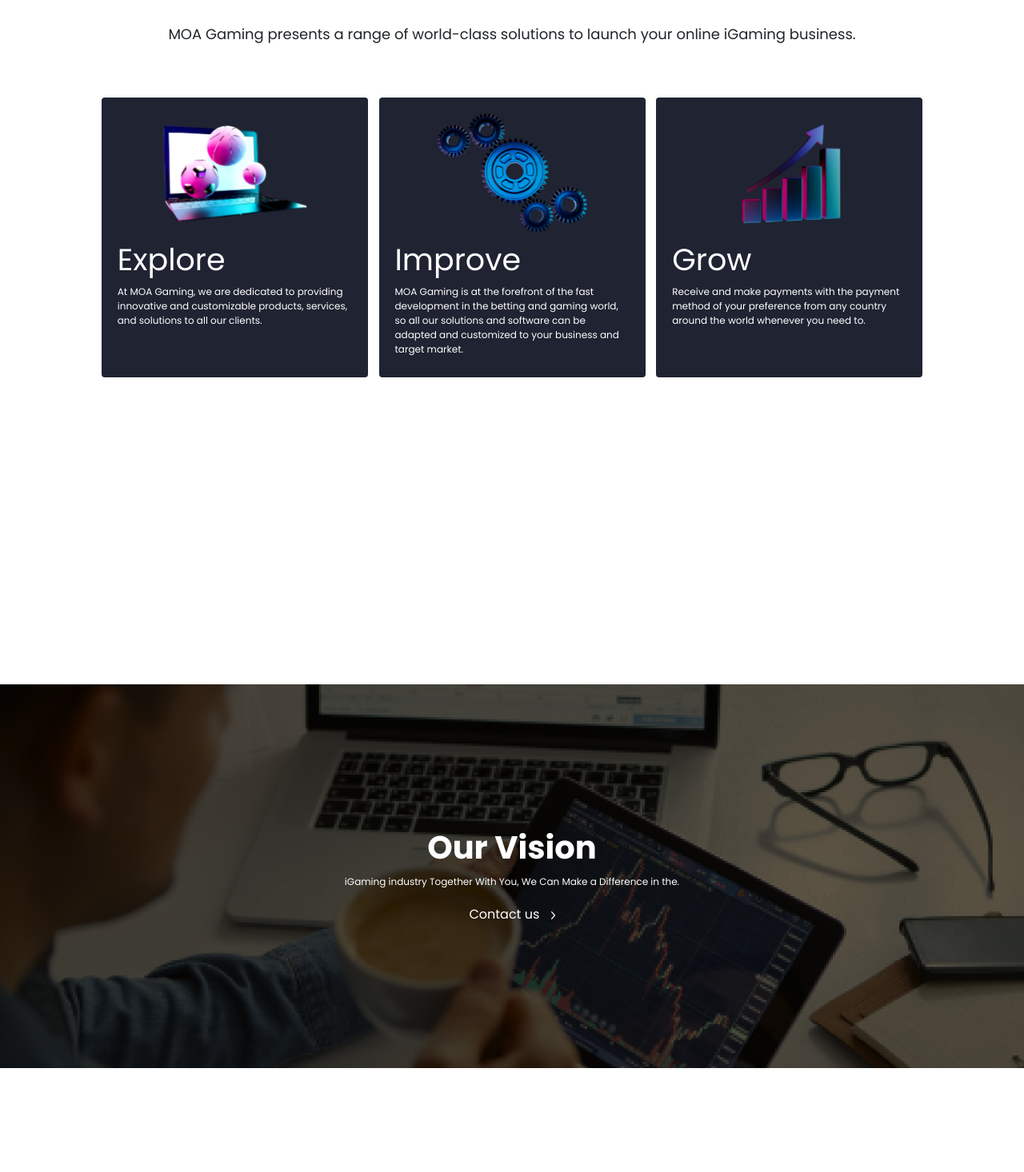
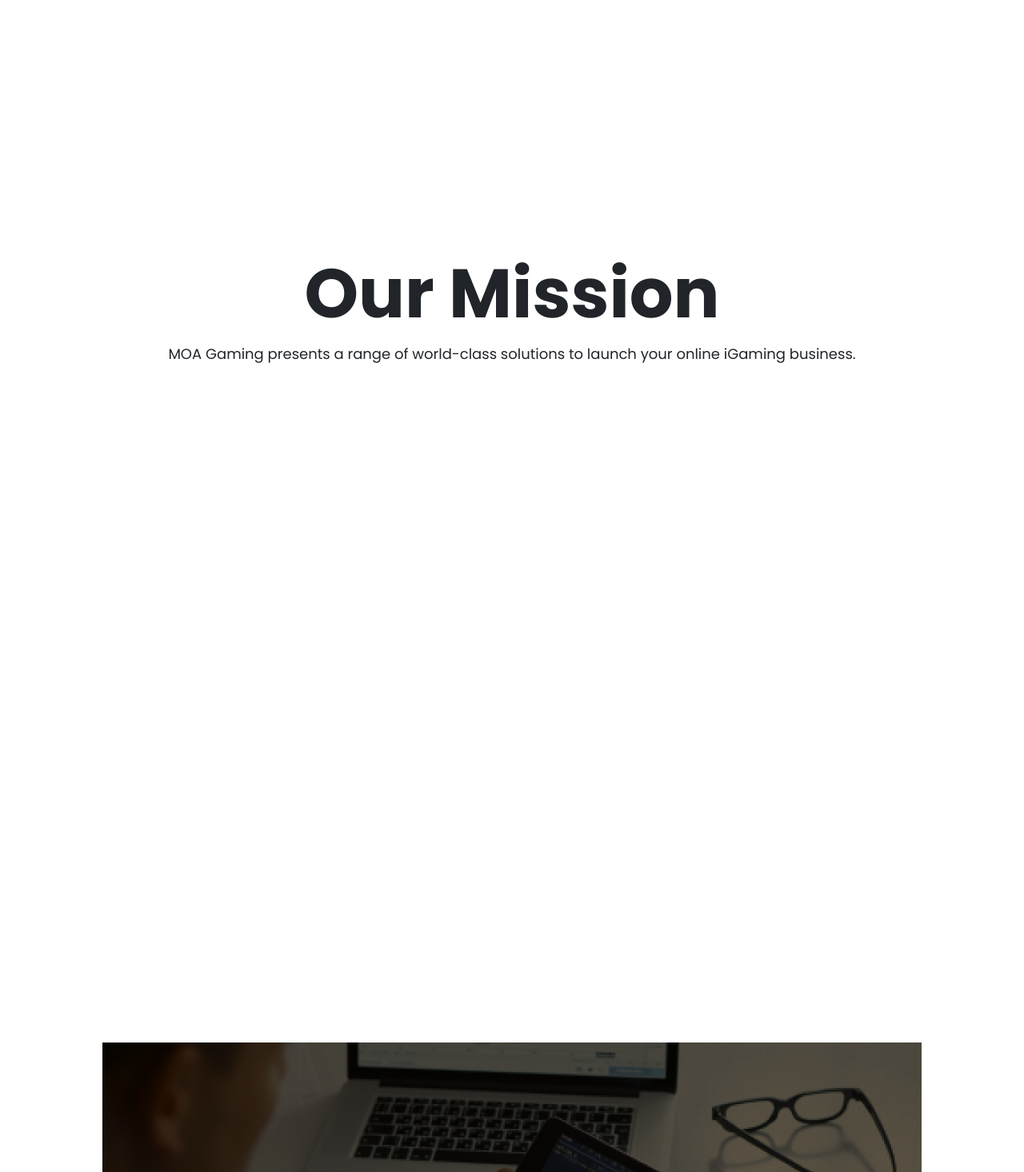
Before and after one commit to TrellixVulnTeam/moa_YZ34, a React (Create React App) app: page /about-us in a window 1280 px wide. Shown: the part 1704-3170 px from the top of the page at 80% size. Built offline with nearby package versions, Linux system fonts and the light colour scheme.

Commit message:
feature about us page animations

```diff
--- a/src/AboutUs/index.js
+++ b/src/AboutUs/index.js
@@ -7,7 +7,7 @@
 import Footer from '../Footer';
 import { gsap } from 'gsap';
 import { ScrollTrigger } from 'gsap/ScrollTrigger';
-import { useEffect, useRef } from 'react';
+import { Fragment, useEffect, useRef } from 'react';
 
 const AboutUs = () => {
   gsap.registerPlugin(ScrollTrigger);
@@ -19,35 +19,97 @@
   const whoWeAreButton1 = useRef();
   const whoWeAreButton2 = useRef();
 
+  const ourMissionsBoxesWrapper = useRef();
+  const ourMissionBox1 = useRef();
+  const ourMissionBox2 = useRef();
+  const ourMissionBox3 = useRef();
+
+  const ourVisionWrapper = useRef();
+  const ourVisionText = useRef();
+  const ourVisionImage = useRef();
+
   useEffect(() => {
+    //who we are
     gsap
       .timeline({
         scrollTrigger: {
           trigger: whoWeAreWrapper.current,
-          start: 'top 75%',
-          end: 'top top',
-          markers: true,
+          start: '25% bottom',
+          end: 'center center',
           scrub: 1,
         },
       })
       .from(whoWeAreHeading.current, {
-        y: 100,
+        y: 200,
+        opacity: 0,
       })
       .from(whoWeArePara1.current, {
         y: 200,
+        opacity: 0,
       })
       .from(whoWeArePara2.current, {
         y: 200,
+        opacity: 0,
       })
       .from(whoWeArePara3.current, {
         y: 200,
+        opacity: 0,
       })
       .from(whoWeAreButton1.current, {
-        y: 200,
+        y: 100,
+        opacity: 0,
       })
       .from(whoWeAreButton2.current, {
+        y: 100,
+        opacity: 0,
+      });
+
+    //our mission
+    gsap
+      .timeline({
+        scrollTrigger: {
+          trigger: ourMissionsBoxesWrapper.current,
+          start: 'top 75%',
+          end: 'top 25%',
+          scrub: 1,
+        },
+      })
+      .from(ourMissionBox1.current, {
+        y: 120,
+        opacity: 0,
+      })
+      .from(ourMissionBox2.current, {
         y: 200,
+        opacity: 0,
+      })
+      .from(ourMissionBox3.current, {
+        y: 250,
+        opacity: 0,
       });
+
+    // our vision
+    gsap
+      .timeline({
+        scrollTrigger: {
+          trigger: ourVisionWrapper.current,
+          start: '25% bottom',
+          end: 'center center',
+          scrub: 1,
+          markers: true,
+        },
+      })
+      .from(ourVisionImage.current, {
+        scale: 0.8,
+        duration: 0.2,
+      })
+      .from(
+        ourVisionText.current,
+        {
+          x: '100%',
+          y: '100%',
+        },
+        '-=.2'
+      );
   }, []);
 
   return (
@@ -117,8 +179,11 @@
             MOA Gaming presents a range of world-class solutions to launch your
             online iGaming business.
           </p>
-          <div className='about-us-our-mission-boxes-wrapper'>
-            <div className='about-us-our-mission-box'>
+          <div
+            ref={ourMissionsBoxesWrapper}
+            className='about-us-our-mission-boxes-wrapper'
+          >
+            <div ref={ourMissionBox1} className='about-us-our-mission-box'>
               <img src={explore} />
               <div className='about-us-our-mission-box-text-wrapper'>
                 <h6>Explore</h6>
@@ -130,7 +195,7 @@
               </div>
             </div>
 
-            <div className='about-us-our-mission-box'>
+            <div ref={ourMissionBox2} className='about-us-our-mission-box'>
               <img src={improve} />
               <div className='about-us-our-mission-box-text-wrapper'>
                 <h6>Improve</h6>
@@ -143,7 +208,7 @@
               </div>
             </div>
 
-            <div className='about-us-our-mission-box'>
+            <div ref={ourMissionBox3} className='about-us-our-mission-box'>
               <img src={grow} />
               <div className='about-us-our-mission-box-text-wrapper'>
                 <h6>Grow</h6>
@@ -157,8 +222,9 @@
           </div>
         </div>
 
-        <div className='about-us-vision-wrapper'>
-          <div className='about-us-img-bg'>
+        <div className='about-us-vision-wrapper' ref={ourVisionWrapper}>
+          <div className='about-us-img-bg' ref={ourVisionImage} />
+          <div ref={ourVisionText}>
             <h1>Our Vision</h1>
             <p>
               iGaming industry Together With You, We Can Make a Difference in
--- a/src/AboutUs/style.css
+++ b/src/AboutUs/style.css
@@ -98,7 +98,7 @@
 /* WHO WE ARE */
 
 .about-us-who-we-are-wrapper {
-  height: 100vh;
+  height: 150vh;
   width: 100vw;
   text-align: center;
   display: flex;
@@ -205,46 +205,52 @@
   background-color: white;
   width: 100vw;
   height: 100vh;
-}
-.about-us-img-bg {
-  width: 100%;
-  height: 100%;
+  position: relative;
   display: flex;
   justify-content: center;
   align-items: center;
+  color: white;
+  text-align: center;
+  padding: 20px;
+  flex-direction: column;
+}
+.about-us-img-bg {
+  position: absolute;
+  width: 100%;
+  height: 100%;
   background: linear-gradient(rgba(0, 0, 0, 0.5), rgba(0, 0, 0, 0.5)),
     url(./assets/vision.png) center no-repeat;
   background-size: cover;
-  flex-direction: column;
-  color: white;
-  text-align: center;
-  padding: 20px;
   overflow: hidden;
+  z-index: 0;
 }
 
-.about-us-img-bg > h1 {
+.about-us-vision-wrapper > div > h1 {
+  z-index: 1;
   font-weight: 700;
   font-size: xx-large;
   margin-bottom: 10px;
 }
 
-.about-us-img-bg > p {
+.about-us-vision-wrapper > div > p {
   font-weight: 400;
   font-size: medium;
   text-align: center;
   margin-bottom: 20px;
+  z-index: 1;
 }
 
-.about-us-img-bg > button {
+.about-us-vision-wrapper > div > button {
   background-color: transparent;
   border: none;
+  z-index: 1;
 }
 
-.about-us-img-bg > button > a {
+.about-us-vision-wrapper > div > button > a {
   color: white;
   text-decoration: none;
 }
-.about-us-img-bg > button > a > img {
+.about-us-vision-wrapper > div > button > a > img {
   height: 10px;
   width: 10x;
   margin-left: 10px;
@@ -364,13 +370,13 @@
     height: 60%;
   }
 
-  .about-us-img-bg > h1 {
+  .about-us-vision-wrapper > div > h1 {
     font-size: 40px;
   }
-  .about-us-img-bg > p {
+  .about-us-vision-wrapper > div > p {
     font-size: 12px;
   }
-  .about-us-img-bg > button > a > span {
+  .about-us-vision-wrapper > div > button > a > span {
     font-size: 12px;
   }
 }
@@ -402,19 +408,20 @@
     font-size: 24px;
   }
   .about-us-our-mission-box img {
-    height: 200px;
+    height: 250px;
     margin-bottom: 0px;
     margin-bottom: 30px;
   }
   .about-us-our-mission-box {
-    height: 618px;
     width: 533px;
     padding: 30px;
+    height: 600px;
     justify-content: space-between;
     max-width: 30%;
   }
   .about-us-our-mission-box h6 {
     font-size: 48px;
+    font-weight: bold;
   }
   .about-us-our-mission-box p {
     font-size: 12px;
@@ -429,4 +436,17 @@
   .about-us-img-bg > button > a > span {
     font-size: 18px;
   }
+
+  /* VISION */
+
+  .about-us-vision-wrapper > div > h1 {
+    font-size: 80px;
+    font-weight: bold;
+  }
+  .about-us-vision-wrapper > div > p {
+    font-size: 18px;
+  }
+  .about-us-vision-wrapper > div > button > a > span {
+    font-size: 18px;
+  }
 }
```
